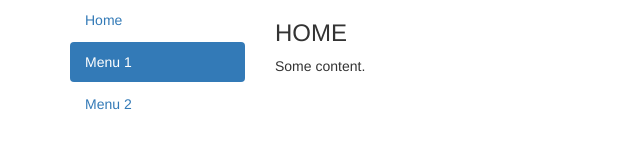
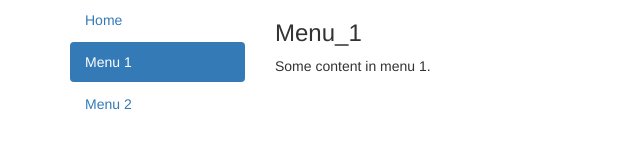
Before and after one commit to cameronhom/Ch0mCh0m.github.io, a plain HTML site: page index.html in a window 1280 px wide. Both pictures are taken after a click on the link "Menu 1". Shown: the whole page, without its empty margins (0-640 px from the left). Drawn offline with Linux system fonts and the light colour scheme.

Commit message:
fix menu1

```diff
--- a/index.html
+++ b/index.html
@@ -32,7 +32,7 @@ http://tutsme-webdesign.info/bootstrap-3-toggable-tabs-and-pills/
         <p>Some content.</p>
       </div>
 
-      <div id="mpill_1" class="tab-pane fade">
+      <div id="pill_1" class="tab-pane fade">
         <h3>Menu_1</h3>
         <p>Some content in menu 1.</p>
       </div>
```
